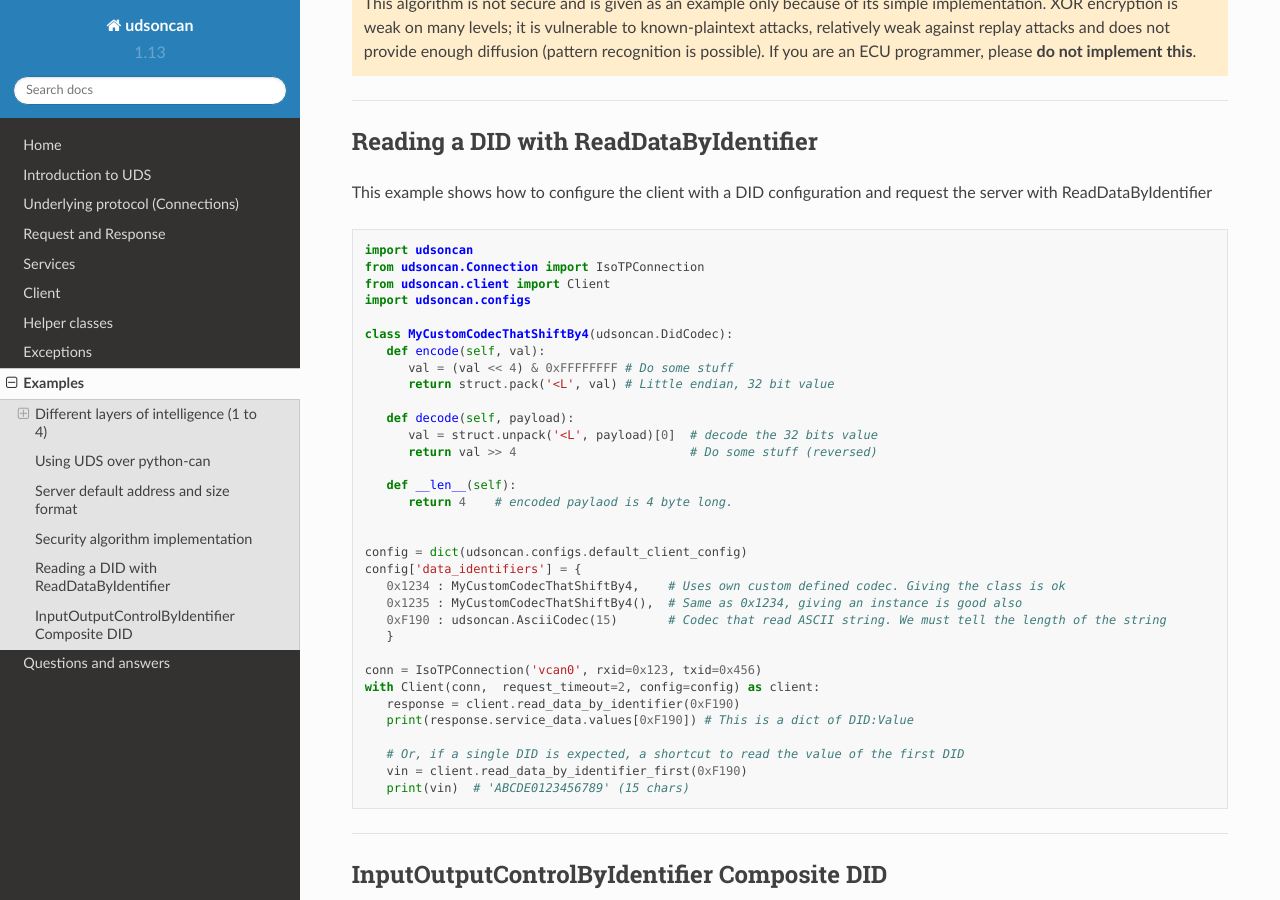
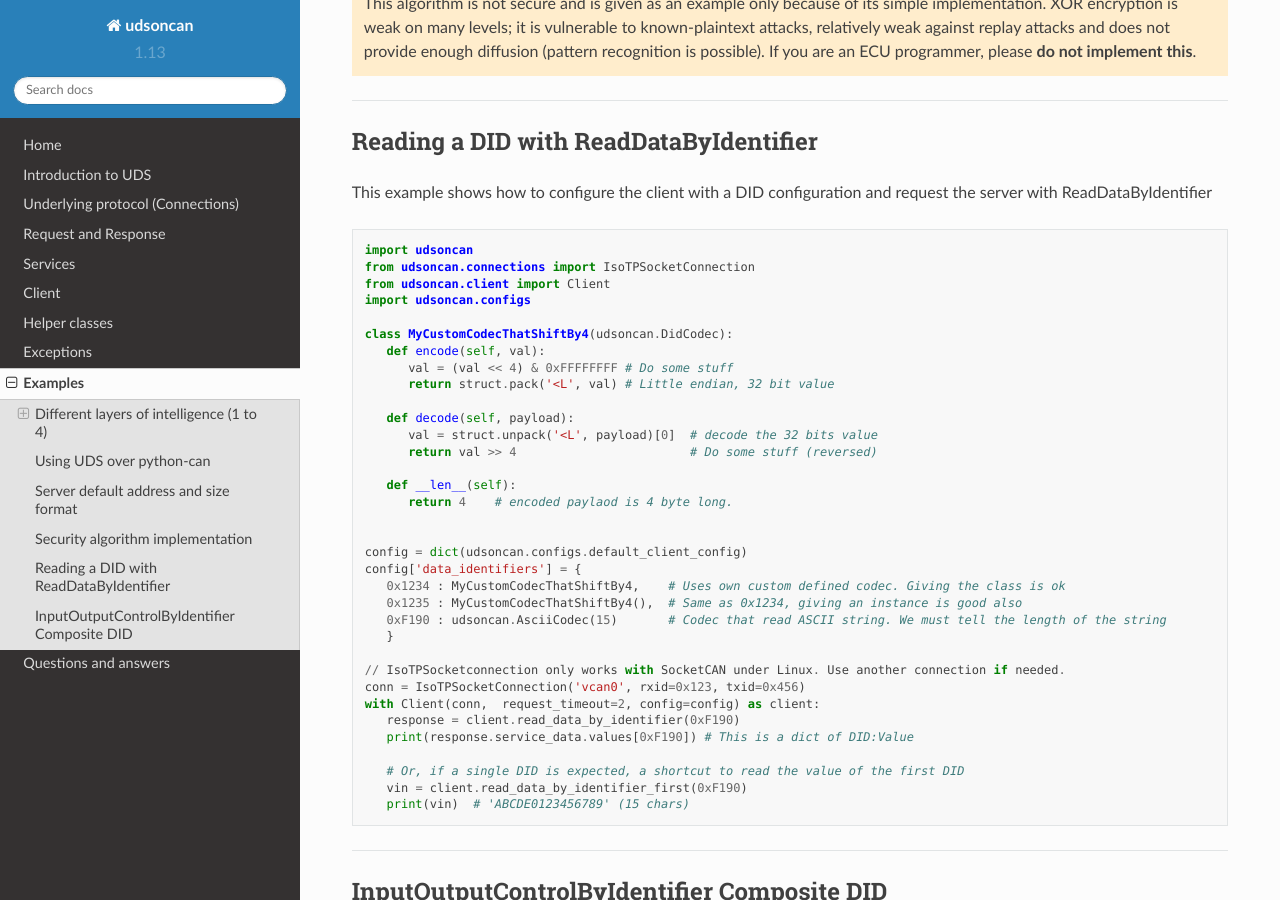
Before and after one commit to pylessard/python-udsoncan, a Sphinx documentation site: the page built from doc/source/udsoncan/examples.rst, in a window 1280 px wide and 900 px high, scrolled down 2550 px. Built offline with Sphinx 7.4.7 and the Read the Docs theme 2.0.0, drawn with Linux system fonts in a browser that asks for light colours.

Commit message:
Updated an example to fix a typo and avoid confusion

```diff
--- a/doc/source/udsoncan/examples.rst
+++ b/doc/source/udsoncan/examples.rst
@@ -157,7 +157,7 @@ This example shows how to configure the client with a DID configuration and requ
 .. code-block:: python
 
    import udsoncan
-   from udsoncan.Connection import IsoTPConnection
+   from udsoncan.connections import IsoTPSocketConnection
    from udsoncan.client import Client
    import udsoncan.configs
 
@@ -181,7 +181,8 @@ This example shows how to configure the client with a DID configuration and requ
       0xF190 : udsoncan.AsciiCodec(15)       # Codec that read ASCII string. We must tell the length of the string
       }
 
-   conn = IsoTPConnection('vcan0', rxid=0x123, txid=0x456)
+   // IsoTPSocketconnection only works with SocketCAN under Linux. Use another connection if needed.
+   conn = IsoTPSocketConnection('vcan0', rxid=0x123, txid=0x456)
    with Client(conn,  request_timeout=2, config=config) as client:
       response = client.read_data_by_identifier(0xF190)
       print(response.service_data.values[0xF190]) # This is a dict of DID:Value
```
